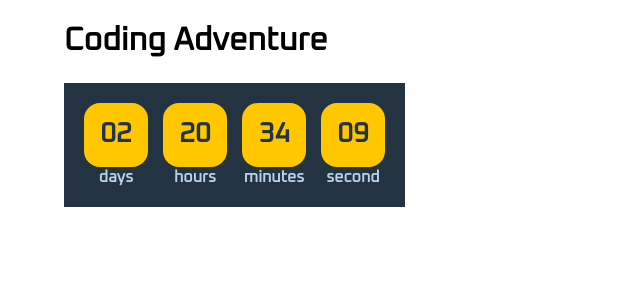
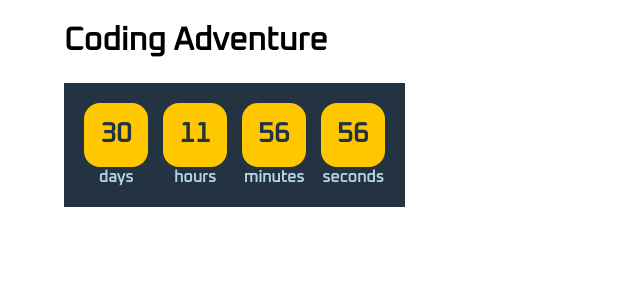
Before and after one commit to isdi-coders-202207-bcn-coding-adventure/alex-caldas-front, a React (Create React App) app: page / in a window 1280 px wide. Shown: the top 300 px of the page, without its empty margins (0-640 px from the left). Built offline with nearby package versions, Linux system fonts and the light colour scheme.

Commit message:
adde funcitonality to Timer

```diff
--- a/src/components/Timer/Timer.tsx
+++ b/src/components/Timer/Timer.tsx
@@ -1,23 +1,51 @@
+import { useState } from "react";
 import TimerStyled from "./TimerStyled";
 
 const Timer = (): JSX.Element => {
+  interface Time {
+    days: number;
+    hours: number;
+    minutes: number;
+    seconds: number;
+  }
+
+  const initialState: Time = {
+    days: 31,
+    hours: 24,
+    minutes: 60,
+    seconds: 60,
+  };
+
+  const [state, setState] = useState(initialState);
+
+  setInterval(() => {
+    const date = new Date();
+    const newDate: Time = {
+      days: initialState.days - date.getDay(),
+      hours: initialState.hours - date.getHours(),
+      minutes: initialState.minutes - date.getMinutes(),
+      seconds: initialState.seconds - date.getSeconds(),
+    };
+    setState(newDate);
+  }, 1000);
+
   return (
     <TimerStyled>
       <li className="timer__component">
-        <span className="timer__data">02</span>
+        <span className="timer__data">{state.days}</span>
         <span className="timer__name">days</span>
       </li>
       <li className="timer__component">
-        <span className="timer__data">20</span>
+        <span className="timer__data">{state.hours}</span>
         <span className="timer__name">hours</span>
       </li>
       <li className="timer__component">
-        <span className="timer__data">34</span>
+        <span className="timer__data">{state.minutes}</span>
         <span className="timer__name">minutes</span>
       </li>
       <li className="timer__component">
-        <span className="timer__data">09</span>
-        <span className="timer__name">second</span>
+        <span className="timer__data">{state.seconds}</span>
+        <span className="timer__name">seconds</span>
       </li>
     </TimerStyled>
   );
--- a/src/index.tsx
+++ b/src/index.tsx
@@ -10,9 +10,7 @@ const container = document.getElementById("root")!;
 const root = createRoot(container);
 
 root.render(
-  <React.StrictMode>
-    <Provider store={store}>
-      <App />
-    </Provider>
-  </React.StrictMode>
+  <Provider store={store}>
+    <App />
+  </Provider>
 );
```
